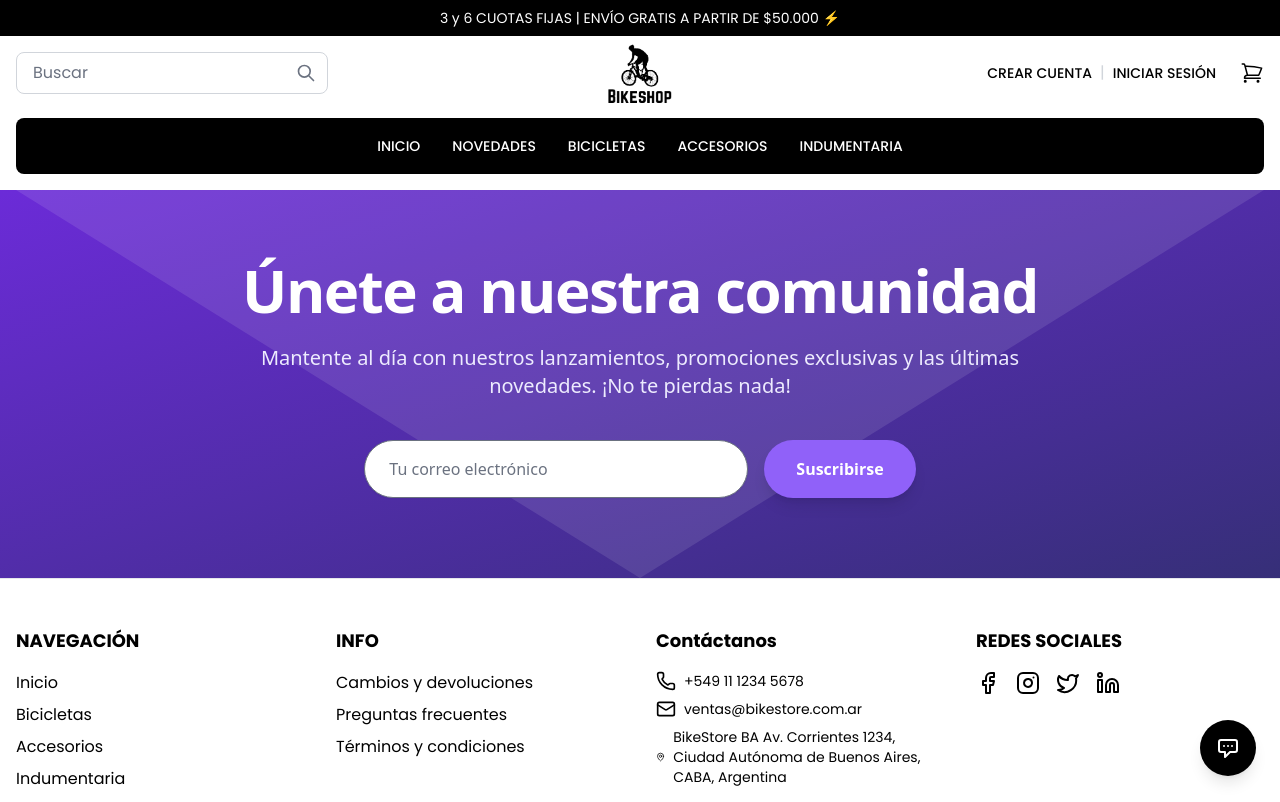
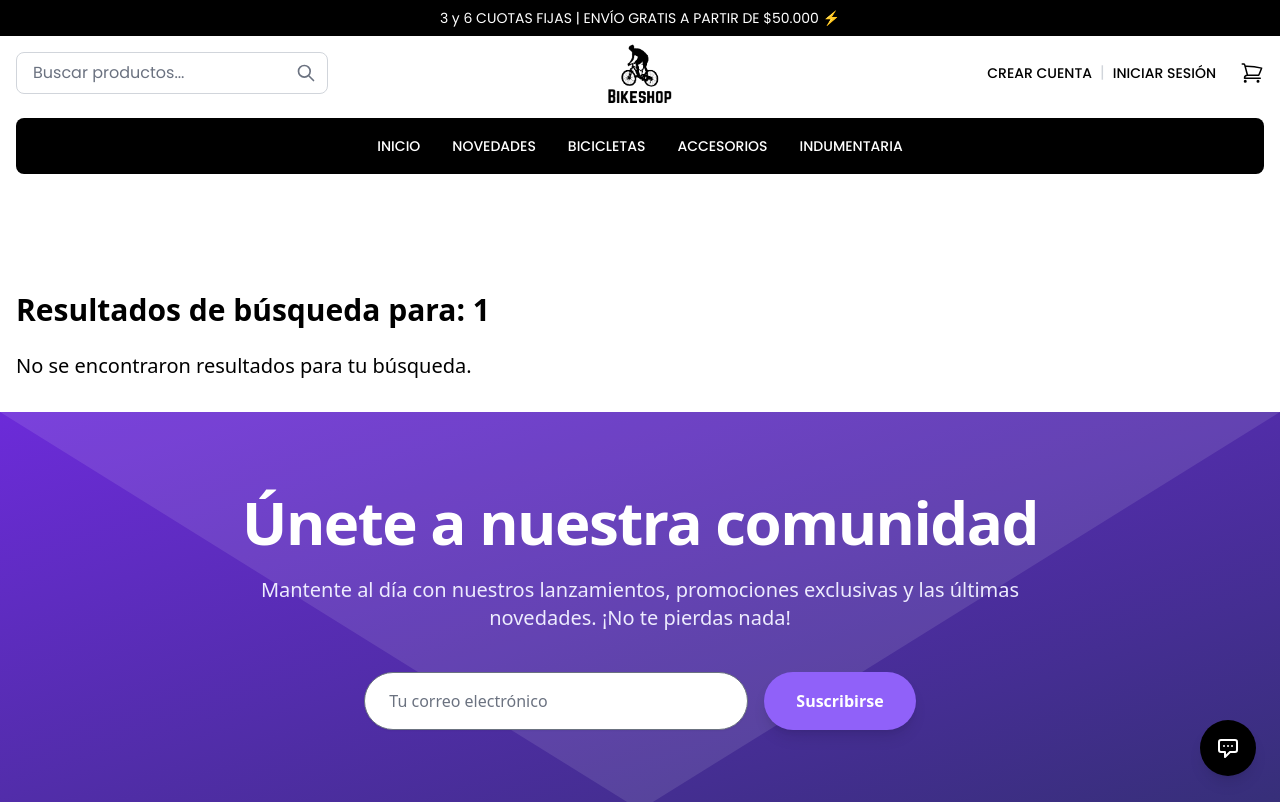
Before and after one commit to danielbeinat/BikeStore, a React (Vite) app: page /search/1 in a window 1280 px wide. Shown: the top 802 px of the page. Built offline with nearby package versions, Linux system fonts and the light colour scheme.

Commit message:
add files

```diff
--- a/src/App.tsx
+++ b/src/App.tsx
@@ -10,6 +10,8 @@ import { Product } from "./Pages/Product";
 import { ChatBox } from "./Components/ChatBox/ChatBox";
 import { Checkout } from "./Components/Checkout/Checkout";
 import { NewLetter } from "./Components/NewsLetter/NewLetter";
+import { SearchResults } from "./Pages/SearchResults";
+
 export const App: React.FC = () => {
   return (
     <>
@@ -24,6 +26,8 @@ export const App: React.FC = () => {
           path="/indumentaria"
           element={<Category Category="Indumentaria" />}
         />
+        <Route path="/search/:query" element={<SearchResults />} />
+
         <Route path="bicicletas" element={<Category Category="Bicicletas" />} />
         <Route path="/login" element={<Login />} />
         <Route path="/register" element={<Register />} />
--- a/src/Components/Navbar/Navbar.tsx
+++ b/src/Components/Navbar/Navbar.tsx
@@ -1,9 +1,10 @@
 import { useState, useContext, useEffect } from "react";
 import { NavLink, Link } from "react-router-dom";
+import { Search } from "./Search/Search";
+
 import { Context, ContextValue } from "../../Context/Context";
 import { CartModal } from "../CartModal/CartModal";
 import Bikeshoop from "../../assets/Bikeshoop.png";
-
 export const Navbar: React.FC = () => {
   const [isOpen, setIsOpen] = useState<boolean>(false);
   const [menuOpen, setMenuOpen] = useState<boolean>(false);
@@ -51,29 +52,7 @@ export const Navbar: React.FC = () => {
         <div className="container mx-auto px-4 py-4">
           <div className="flex flex-col lg:flex-row items-center justify-between gap-4">
             <div className="w-full lg:w-1/4">
-              <div className="relative">
-                <input
-                  type="text"
-                  placeholder="Buscar"
-                  className="w-full px-4 py-2 border border-gray-300 rounded-lg focus:outline-none focus:border-none"
-                />
-                <button className="absolute right-3 top-1/2 transform -translate-y-1/2">
-                  <svg
-                    xmlns="http://www.w3.org/2000/svg"
-                    className="h-5 w-5 text-gray-500"
-                    fill="none"
-                    viewBox="0 0 24 24"
-                    stroke="currentColor"
-                  >
-                    <path
-                      strokeLinecap="round"
-                      strokeLinejoin="round"
-                      strokeWidth={2}
-                      d="M21 21l-6-6m2-5a7 7 0 11-14 0 7 7 0 0114 0z"
-                    />
-                  </svg>
-                </button>
-              </div>
+              <Search />
             </div>
 
             <Link
--- /dev/null
+++ b/src/Components/Navbar/Search/Search.tsx
@@ -0,0 +1,99 @@
+import { useState, useContext } from "react";
+import { Link, useNavigate } from "react-router-dom";
+import { Context, ContextValue } from "../../../Context/Context";
+
+export const Search: React.FC = () => {
+  const [searchTerm, setSearchTerm] = useState("");
+  const [showResults, setShowResults] = useState(false);
+  const { AllProducts } = useContext(Context) as ContextValue;
+  const navigate = useNavigate();
+
+  const filteredProducts = AllProducts.filter((product) =>
+    product.name.toLowerCase().includes(searchTerm.toLowerCase())
+  ).slice(0, 5);
+
+  const handleSearch = () => {
+    if (searchTerm.trim()) {
+      navigate(`/search/${encodeURIComponent(searchTerm)}`);
+      setShowResults(false);
+      setSearchTerm("");
+    }
+  };
+
+  return (
+    <div className="relative">
+      <input
+        type="text"
+        placeholder="Buscar productos..."
+        value={searchTerm}
+        onChange={(e) => {
+          setSearchTerm(e.target.value);
+          setShowResults(e.target.value.length > 0);
+        }}
+        onKeyPress={(e) => {
+          if (e.key === "Enter") {
+            handleSearch();
+          }
+        }}
+        className="w-full px-4 py-2 border border-gray-300 rounded-lg focus:outline-none focus:border-none"
+        aria-label="Buscar productos"
+      />
+      <button
+        className="absolute right-3 top-1/2 transform -translate-y-1/2"
+        onClick={handleSearch}
+        aria-label="Realizar búsqueda"
+      >
+        <svg
+          xmlns="http://www.w3.org/2000/svg"
+          className="h-5 w-5 text-gray-500"
+          fill="none"
+          viewBox="0 0 24 24"
+          stroke="currentColor"
+        >
+          <path
+            strokeLinecap="round"
+            strokeLinejoin="round"
+            strokeWidth={2}
+            d="M21 21l-6-6m2-5a7 7 0 11-14 0 7 7 0 0114 0z"
+          />
+        </svg>
+      </button>
+
+      {showResults && searchTerm && (
+        <div className="absolute z-10 w-full mt-1 bg-white border border-gray-300 rounded-lg shadow-lg">
+          {filteredProducts.length > 0 ? (
+            filteredProducts.map((product) => (
+              <Link
+                key={product.id}
+                to={`/product/${product.id}`}
+                className="block px-4 py-2 hover:bg-gray-100"
+                onClick={() => {
+                  setShowResults(false);
+                  setSearchTerm("");
+                }}
+              >
+                <div className="flex items-center">
+                  <img
+                    src={product.image}
+                    alt={product.name}
+                    className="w-10 h-10 object-cover mr-3"
+                  />
+                  <div>
+                    <p className="text-sm font-medium">{product.name}</p>
+                    <p className="text-xs text-gray-500">
+                      ${product.price.toLocaleString()}
+                    </p>
+                  </div>
+                </div>
+              </Link>
+            ))
+          ) : (
+            <p className="px-4 py-2 text-sm text-gray-500">
+              No se encontraron productos
+            </p>
+          )}
+        </div>
+      )}
+    </div>
+  );
+};
--- /dev/null
+++ b/src/Pages/SearchResults.tsx
@@ -0,0 +1,45 @@
+import React, { useContext, useEffect, useState } from "react";
+import { useParams } from "react-router-dom";
+import { Context, ContextValue } from "../Context/Context";
+import { Item } from "../Components/Item/Item";
+
+export const SearchResults: React.FC = () => {
+  const { query } = useParams<{ query: string }>();
+  const { AllProducts } = useContext(Context) as ContextValue;
+  const [searchResults, setSearchResults] = useState<any[]>([]);
+
+  useEffect(() => {
+    if (query) {
+      const filteredProducts = AllProducts.filter((product) =>
+        product.name.toLowerCase().includes(query.toLowerCase())
+      );
+      setSearchResults(filteredProducts);
+    }
+  }, [query, AllProducts]);
+
+  return (
+    <div className="container mx-auto px-4 py-8 mt-20">
+      <h1 className="text-3xl font-bold mb-6">
+        Resultados de búsqueda para: {query}
+      </h1>
+      {searchResults.length > 0 ? (
+        <div className="grid grid-cols-1 sm:grid-cols-2 md:grid-cols-3 lg:grid-cols-4 gap-6">
+          {searchResults.map((product) => (
+            <Item
+              key={product.id}
+              id={product.id}
+              image={product.image}
+              name={product.name}
+              price={product.price}
+              type={product.type}
+            />
+          ))}
+        </div>
+      ) : (
+        <p className="text-xl">
+          No se encontraron resultados para tu búsqueda.
+        </p>
+      )}
+    </div>
+  );
+};
```
